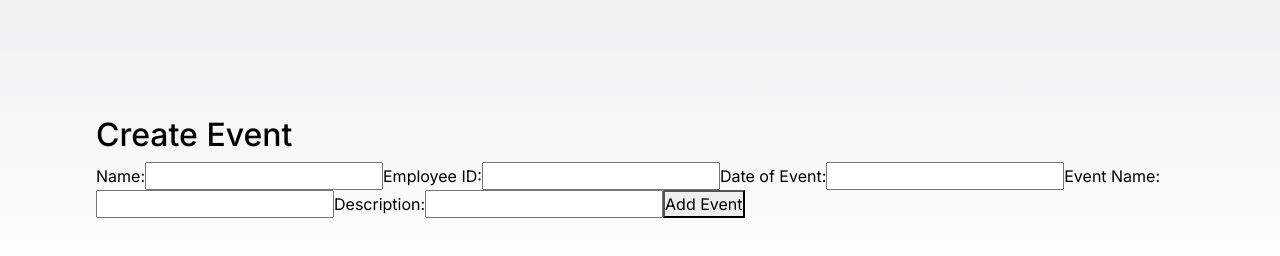
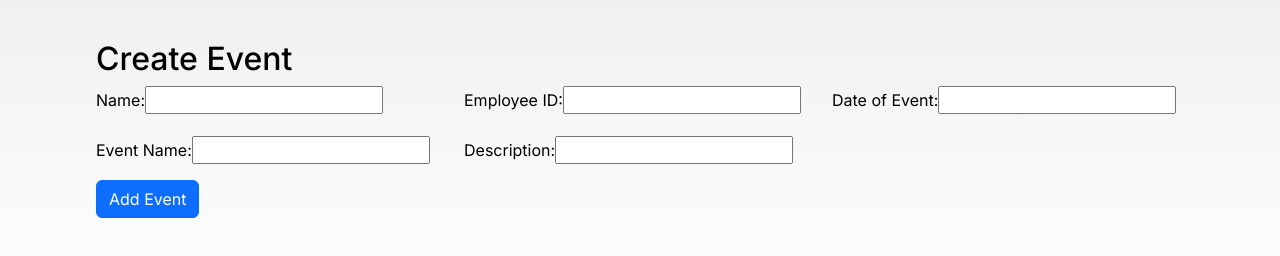
Before and after one commit to nikkinikki247/prusustainability, a Next.js app: page / in a window 1280 px wide. Shown: the part 486-742 px from the top of the page. Built offline with nearby package versions, Linux system fonts and the light colour scheme; no server answers; the database is empty.

Commit message:
bootstrap form changes

```diff
--- a/components/PostForm.js
+++ b/components/PostForm.js
@@ -37,19 +37,46 @@ export default function PostForm() {
     <>
     <div>
       <h2>Create Event </h2>
-      <form onSubmit={handleAddPost}>
-        <label>Name:</label>
-        <input type="text" value={employee_name} onChange={(e) => setName(e.target.value)} />
-        <label>Employee ID:</label>
-        <input type="text" value={employee_id} onChange={(e) => setEID(e.target.value)} />
-        <label>Date of Event:</label>
-        <input type="text" value={date_of_event} onChange={(e) => setDate(e.target.value)} />
+      <form className="row g-3 needs-validation" novalidate onSubmit={handleAddPost}>
+        <div className="col-md-4">
+        <label className="form-label">Name:</label>
+        <input type="text" value={employee_name} onChange={(e) => setName(e.target.value)} required />
+        <div class="valid-feedback">
+            Looks good!
+          </div>
+      </div>
+      <div className="col-md-4">
+        <label  className="form-label">Employee ID:</label>
+        <input type="text" value={employee_id} onChange={(e) => setEID(e.target.value)} required/>
+        <div class="valid-feedback">
+              Looks good!
+          </div>
+       </div>
+       <div className="col-md-4">
+        <label  className="form-label">Date of Event:</label>
+        <input type="text" value={date_of_event} onChange={(e) => setDate(e.target.value)} required/>
+        <div className="valid-feedback">
+              Looks good!
+          </div>
+       </div>
+       <div className="col-md-4">
         <label>Event Name:</label>
-        <input type="text" value={event_name} onChange={(e) => setEName(e.target.value)} />
+        <input type="text" value={event_name} onChange={(e) => setEName(e.target.value)} required/>
+        <div className="valid-feedback">
+              Looks good!
+          </div>
+       </div>
+       <div className="col-md-4">
         <label>Description:</label>
-        <input type="text" value={description} onChange={(e) => setDescription(e.target.value)} />
+        <input type="text" value={description} onChange={(e) => setDescription(e.target.value)} required/>
+        <div className="valid-feedback">
+              Looks good!
+          </div>
+       </div>
+       <div className="col-12">
+        <button class="btn btn-primary" type="submit">Add Event</button>
+       </div>
 
-        <button type="submit">Add Event</button>
       </form>
     </div>
     </>
```
